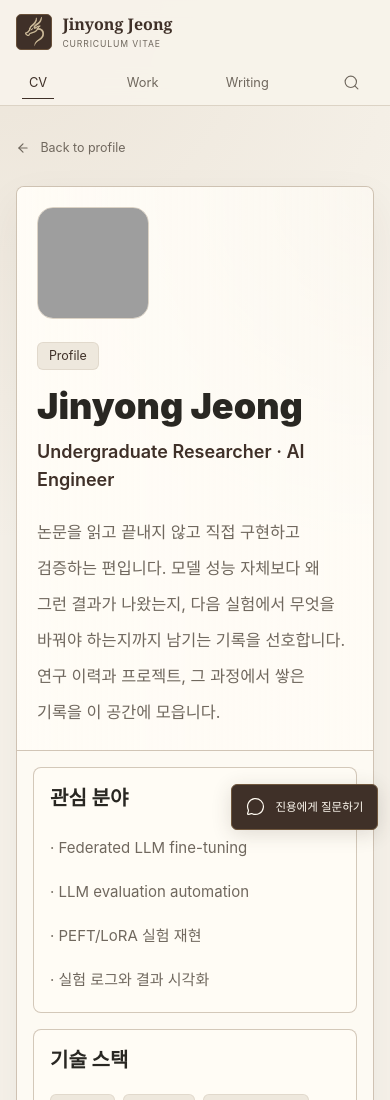
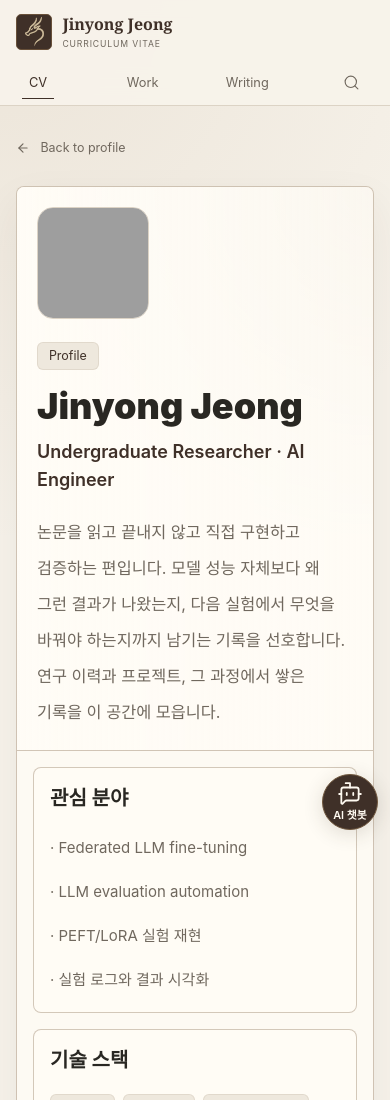
Before and after one commit to JinYong-Jeong/JinYong-Jeong.github.io, an Astro site: page /about in a window 390 px wide. Shown: the top 1100 px of the page. Built offline with nearby package versions, Linux system fonts and the light colour scheme; Astro itself is replaced by a stand-in of ours; grey boxes are pictures that could not be loaded.

Commit message:
Make the persona guide recognizable as a chat widget

```diff
--- a/src/components/PersonaGuide.astro
+++ b/src/components/PersonaGuide.astro
@@ -1,5 +1,5 @@
 ---
-import { ArrowUpRight, ArrowUp, ChevronDown, MessageCircle, X, RotateCcw } from "@lucide/astro";
+import { ArrowUpRight, ArrowUp, BotMessageSquare, X, RotateCcw } from "@lucide/astro";
 import { personaStarters } from "@/config/persona";
 import "@/styles/persona-guide.css";
 
@@ -19,10 +19,7 @@ const { emblemSrc } = Astro.props;
         <span class="persona-emblem" aria-hidden="true">
           <img src={emblemSrc} width="40" height="40" alt="" />
         </span>
-        <div>
-          <p class="persona-eyebrow">FROM MY RECORDS</p>
-          <h2 id="persona-title">진용에게 <em>묻기</em></h2>
-        </div>
+        <h2 id="persona-title">진용의 <em>AI 챗봇</em></h2>
       </div>
       <button class="persona-icon-button" type="button" data-persona-close aria-label="대화 접기">
         <X size={20} stroke-width={1.5} aria-hidden="true" />
@@ -91,11 +88,14 @@ const { emblemSrc } = Astro.props;
 </dialog>
 
 <button class="persona-launcher" type="button" data-persona-toggle aria-controls="persona-guide" aria-expanded="false" aria-haspopup="dialog" hidden>
-  <span class="persona-launcher-icon" aria-hidden="true">
-    <MessageCircle class="persona-launcher-open" size={19} stroke-width={1.5} />
-    <ChevronDown class="persona-launcher-close" size={20} stroke-width={1.5} />
+  <span class="persona-launcher-open">
+    <BotMessageSquare size={26} stroke-width={1.65} aria-hidden="true" />
+    <span><span class="persona-sr-only">진용의 </span>AI 챗봇<span class="persona-sr-only"> 열기</span></span>
   </span>
-  <span data-persona-toggle-label>진용에게 질문하기</span>
+  <span class="persona-launcher-close">
+    <X size={25} stroke-width={1.65} aria-hidden="true" />
+    <span class="persona-sr-only">AI 챗봇 접기</span>
+  </span>
 </button>
 
 <script>
--- a/src/scripts/persona-guide.ts
+++ b/src/scripts/persona-guide.ts
@@ -563,9 +563,6 @@ function initPersona(dialog: HTMLDialogElement) {
     toggles.forEach((toggle) => {
       toggle.hidden = false;
       toggle.setAttribute("aria-expanded", String(dialog.open));
-      const label = toggle.querySelector("[data-persona-toggle-label]");
-      if (label)
-        label.textContent = dialog.open ? "대화 접기" : "진용에게 질문하기";
     });
   }
   updateToggles();
--- a/src/styles/persona-guide.css
+++ b/src/styles/persona-guide.css
@@ -3,14 +3,18 @@
   --persona-paper: var(--color-paper);
   --persona-ink: var(--color-primary);
   --persona-line: var(--color-border);
+  --launcher-size: 3.75rem;
+  --launcher-bottom: calc(1.4rem + env(safe-area-inset-bottom));
+  --launcher-right: max(1.5rem, env(safe-area-inset-right));
+  --panel-bottom: calc(var(--launcher-bottom) + var(--launcher-size) + 0.75rem);
   font-family: var(--font-sans);
 }
 .persona-guide {
   position: fixed;
-  inset: auto max(1.5rem, env(safe-area-inset-right)) calc(5.3rem + env(safe-area-inset-bottom)) auto;
+  inset: auto var(--launcher-right) var(--panel-bottom) auto;
   z-index: 80;
   width: min(420px, calc(100vw - 3rem));
-  height: min(660px, calc(100dvh - 7rem - env(safe-area-inset-bottom)));
+  height: min(660px, calc(100dvh - var(--panel-bottom) - max(0.75rem, env(safe-area-inset-top))));
   max-width: none;
   max-height: none;
   margin: 0;
@@ -62,12 +66,6 @@
   width: 100%;
   height: 100%;
   object-fit: contain;
-}
-.persona-eyebrow {
-  margin: 0 0 0.2rem;
-  color: var(--color-muted);
-  font: 500 0.55rem/1.4 var(--font-mono);
-  letter-spacing: 0.12em;
 }
 .persona-heading h2 {
   margin: 0;
@@ -510,21 +508,22 @@
 }
 .persona-launcher {
   position: fixed;
-  right: max(1.5rem, env(safe-area-inset-right));
-  bottom: calc(1.4rem + env(safe-area-inset-bottom));
+  right: var(--launcher-right);
+  bottom: var(--launcher-bottom);
   z-index: 81;
-  display: inline-flex;
-  align-items: center;
-  gap: 0.6rem;
-  min-height: 48px;
-  padding: 0.75rem 1.05rem;
+  display: grid;
+  place-items: center;
+  box-sizing: border-box;
+  width: var(--launcher-size);
+  height: var(--launcher-size);
+  padding: 0;
   border: 1px solid color-mix(in srgb, var(--color-bronze) 55%, var(--color-primary));
-  border-radius: 6px;
+  border-radius: 50%;
   color: var(--color-on-primary);
   background: var(--color-primary);
   box-shadow: 0 4px 20px color-mix(in srgb, var(--color-primary) 16%, transparent);
-  font-size: 0.75rem;
-  line-height: 1.4;
+  font: 600 0.68rem/1.2 var(--font-sans);
+  white-space: nowrap;
   cursor: pointer;
   transition: background var(--duration-fast), box-shadow var(--duration-fast);
 }
@@ -532,18 +531,19 @@
   background: var(--color-primary-hover);
   box-shadow: 0 6px 24px color-mix(in srgb, var(--color-primary) 22%, transparent);
 }
-.persona-launcher-icon {
-  display: grid;
-  place-items: center;
-  width: 20px;
-  height: 20px;
+.persona-launcher-open {
+  display: flex;
+  flex-direction: column;
+  align-items: center;
+  gap: 2px;
 }
 .persona-launcher-close,
 .persona-launcher[aria-expanded="true"] .persona-launcher-open {
   display: none;
 }
 .persona-launcher[aria-expanded="true"] .persona-launcher-close {
-  display: block;
+  display: grid;
+  place-items: center;
 }
 .persona-guide :where(button, a, summary, select):focus-visible,
 .persona-launcher:focus-visible {
@@ -578,11 +578,14 @@
   to { opacity: 1; transform: none; }
 }
 @media (max-width: 600px) {
+  .persona-guide,
+  .persona-launcher {
+    --launcher-size: 3.5rem;
+    --launcher-bottom: calc(0.9rem + env(safe-area-inset-bottom));
+    --launcher-right: max(0.75rem, env(safe-area-inset-right));
+  }
   .persona-guide {
-    right: max(0.75rem, env(safe-area-inset-right));
-    bottom: calc(4.7rem + env(safe-area-inset-bottom));
     width: calc(100vw - 1.5rem - env(safe-area-inset-left) - env(safe-area-inset-right));
-    height: min(660px, calc(100dvh - 5.5rem - env(safe-area-inset-bottom)));
     border-radius: 6px;
   }
   .persona-header {
@@ -603,13 +606,6 @@
   }
   .persona-model {
     padding-block: 0.4rem;
-  }
-  .persona-launcher {
-    right: max(0.75rem, env(safe-area-inset-right));
-    bottom: calc(0.9rem + env(safe-area-inset-bottom));
-    min-height: 46px;
-    padding: 0.7rem 0.85rem;
-    font-size: 0.72rem;
   }
   .persona-load,
   .persona-load-cancel,
```
Also changed, not shown: README.md.
